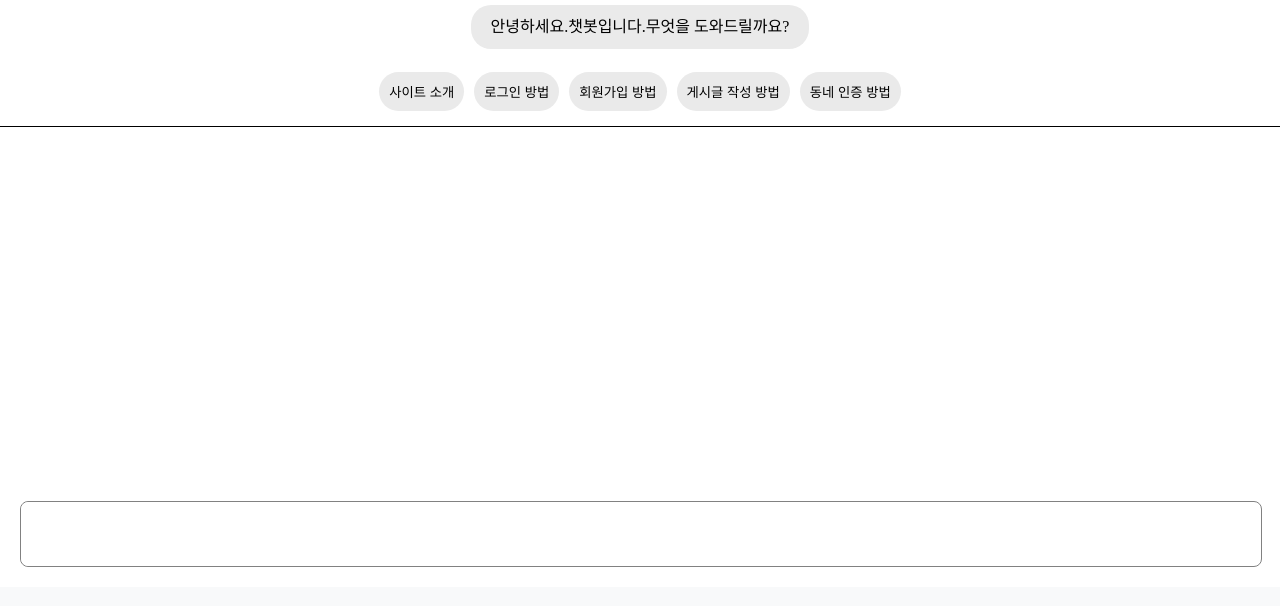
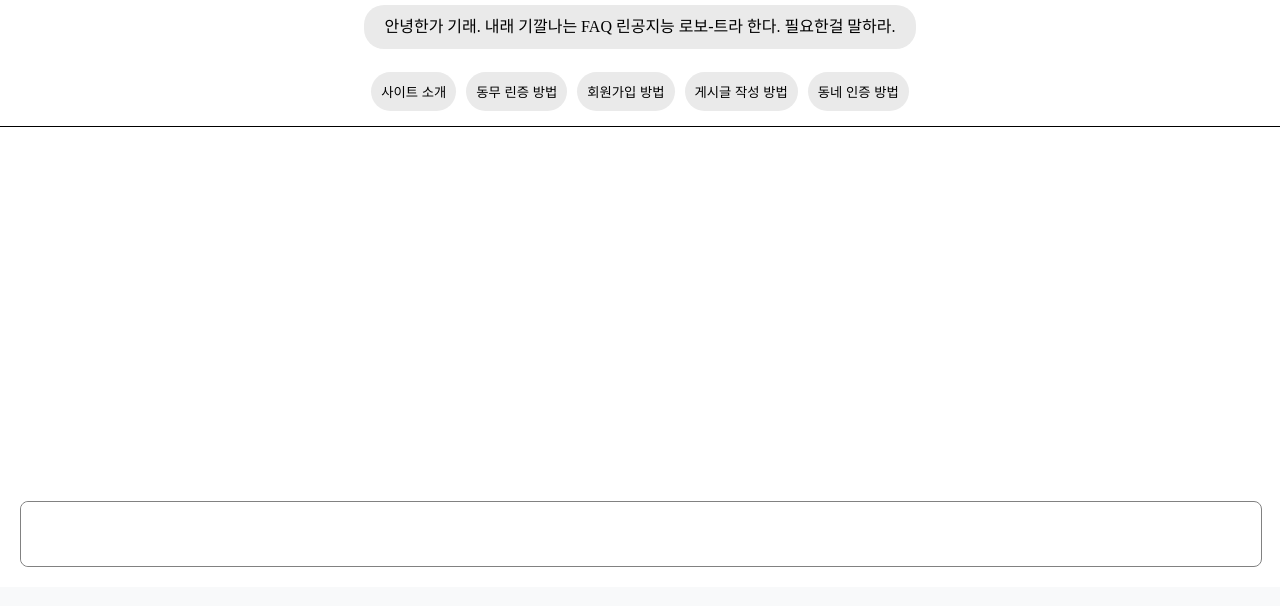
Before and after one commit to hwan3526/awesome, a Django app: page /ai_chatbot_popup/ in a window 1280 px wide. Shown: the top 606 px of the page. Run offline with Django 4.2, Linux system fonts and the light colour scheme; parts of the project's set-up code (start-up, migrations or seed data) failed here and were passed over.

Commit message:
chore: modify text

```diff
--- a/awesome_project/awesome_app/templates/awesome_app/ai_chatbot_popup.html
+++ b/awesome_project/awesome_app/templates/awesome_app/ai_chatbot_popup.html
@@ -18,11 +18,11 @@
     <div style="height:100%">
         <!--채팅창 메인-->
         <div class="message-box_chatbot from-you">
-                <center><div class="message-text">안녕하세요.챗봇입니다.무엇을 도와드릴까요?</div></center>
+                <center><div class="message-text">안녕한가 기래. 내래 기깔나는 FAQ 린공지능 로보-트라 한다. 필요한걸 말하라.</div></center>
                 <div class="chatbot_select">
 
                     <button class="message-text_q chatbot_q" id="info_man">사이트 소개</button>
-                    <button class="message-text_q chatbot_q" id="login_man">로그인 방법</button>
+                    <button class="message-text_q chatbot_q" id="login_man">동무 린증 방법</button>
                     <button class="message-text_q chatbot_q" id="signup_man">회원가입 방법</button>
                     <button class="message-text_q chatbot_q" id="trade_man">게시글 작성 방법</button>
                     <button class="message-text_q chatbot_q" id="auth_man">동네 인증 방법</button>
```
